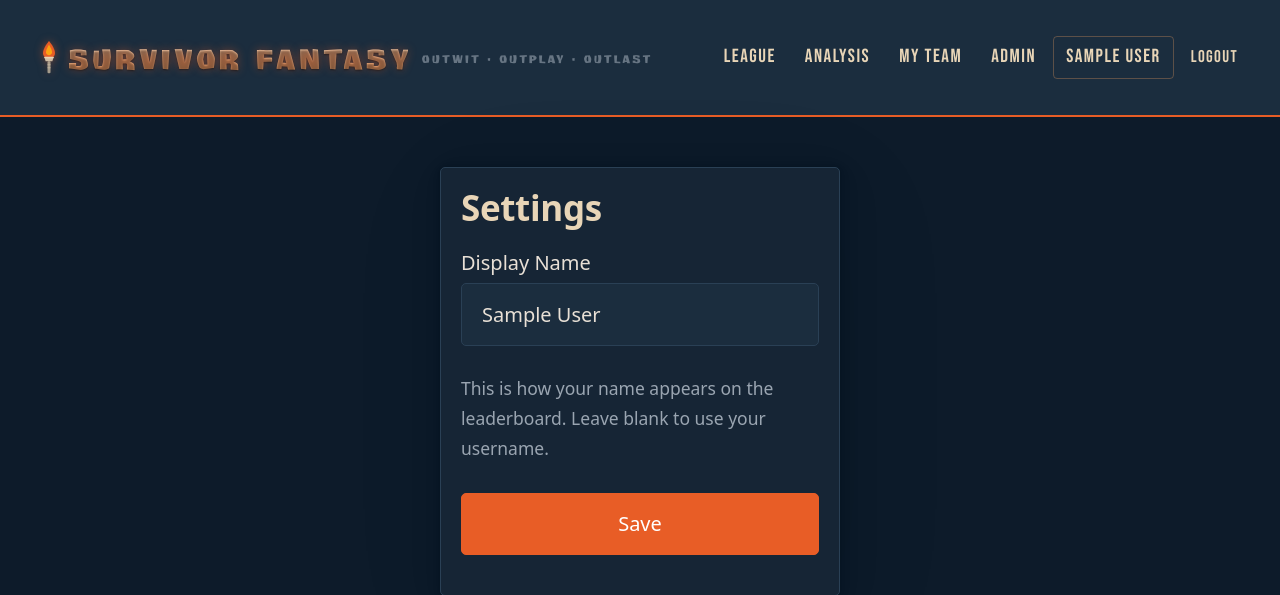
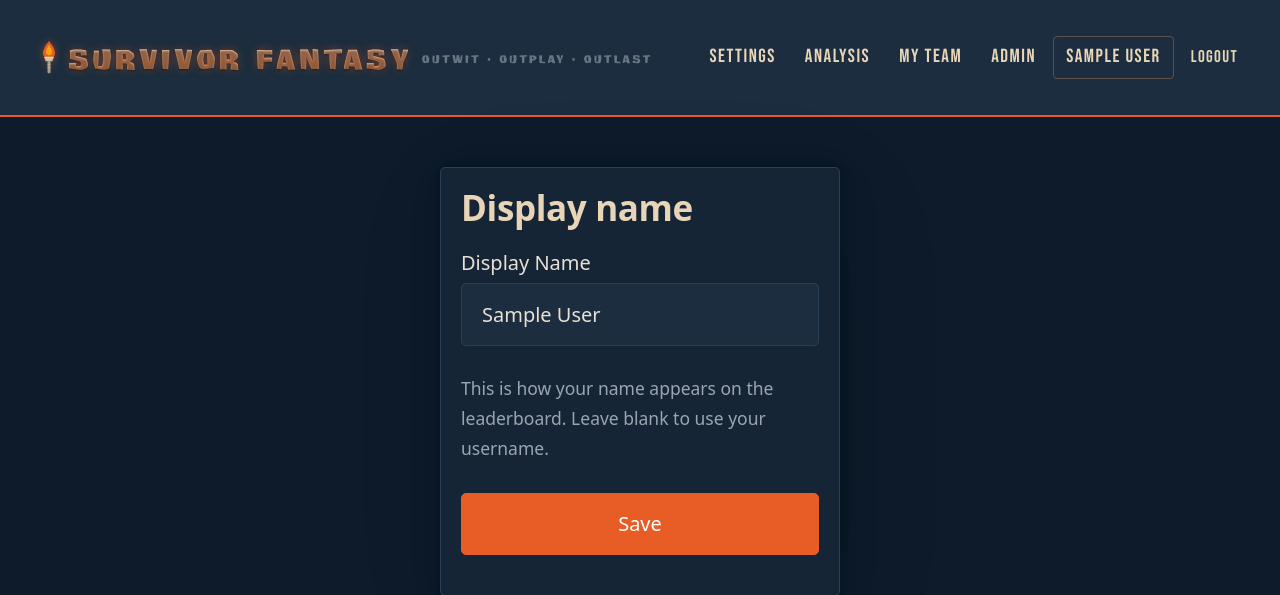
Before and after one commit to benjibromberg/survivor-fantasy, a Flask app: page /settings in a window 1280 px wide. Shown: the top 595 px of the page. Run offline with Flask 3, Linux system fonts and the light colour scheme; a user stored in the database is signed in; tables that the repository leaves empty hold one stand-in row (values such as "Sample post"); some libraries are stand-ins or nearby versions.

Commit message:
refactor(nav): name the league hub Settings and the account page Display name
Two destinations were both labelled "Settings": the new league hub, and the
admin's own account page in the More sheet. Only the admin sees both, and the
admin is the one person who uses this site every day.

The account page sets one field, so it is called what it does. The league hub
takes the generic label, which is what the page title already says.

```diff
--- a/app/templates/base.html
+++ b/app/templates/base.html
@@ -42,7 +42,7 @@
                 </div>
             </li>
             {% endif %}
-            <li><a href="{{ url_for('main.league_settings') }}" class="nav-btn">League</a></li>
+            <li><a href="{{ url_for('main.league_settings') }}" class="nav-btn">Settings</a></li>
             <li><a href="{{ url_for('main.scoring_analysis') }}" class="nav-btn">Analysis</a></li>
             {% if current_user.is_authenticated %}
                 <li><a href="{{ url_for('main.my_team') }}" class="nav-btn">My Team</a></li>
@@ -224,7 +224,7 @@
         {% endif %}
         <a href="{{ url_for('main.league_settings') }}" class="tabbar-item{% if ep in ('main.league_settings', 'main.league_settings_detail') %} is-active{% endif %}">
             <svg viewBox="0 0 24 24" aria-hidden="true"><path d="M4 7h7v2H4V7zm9 0h7v2h-7V7zm-9 8h7v2H4v-2zm9 0h7v2h-7v-2z" opacity="0.55"/><path d="M11 4h2v8h-2V4zm0 8h2v8h-2v-8z" transform="translate(-4 0)"/><path d="M11 4h2v8h-2V4zm0 8h2v8h-2v-8z" transform="translate(5 0)"/></svg>
-            <span>League</span>
+            <span>Settings</span>
         </a>
         <a href="{{ url_for('main.scoring_analysis') }}" class="tabbar-item{% if ep == 'main.scoring_analysis' %} is-active{% endif %}">
             <svg viewBox="0 0 24 24" aria-hidden="true"><path d="M3 17l5-6 4 4 5-7 4 5v4H3z" opacity="0.55"/><path d="M3 19h18v2H3z"/></svg>
@@ -249,7 +249,7 @@
         {% if current_user.is_authenticated %}
             {% if current_user.is_admin %}
             <a href="{{ url_for('main.admin_seasons') }}" class="tabbar-sheet-item">Admin</a>
-            <a href="{{ url_for('main.settings') }}" class="tabbar-sheet-item">Settings</a>
+            <a href="{{ url_for('main.settings') }}" class="tabbar-sheet-item">Display name</a>
             {% endif %}
             <a href="{{ url_for('auth.logout') }}" class="tabbar-sheet-item">Log out</a>
         {% else %}
--- a/app/templates/settings.html
+++ b/app/templates/settings.html
@@ -1,8 +1,8 @@
 {% extends "base.html" %}
-{% block title %}Settings - Survivor Fantasy{% endblock %}
+{% block title %}Display name - Survivor Fantasy{% endblock %}
 {% block content %}
 <article style="max-width: 400px; margin: 0 auto;">
-    <h2>Settings</h2>
+    <h2>Display name</h2>
     <form method="POST">
         <input type="hidden" name="csrf_token" value="{{ csrf_token() }}">
         <label>
```
